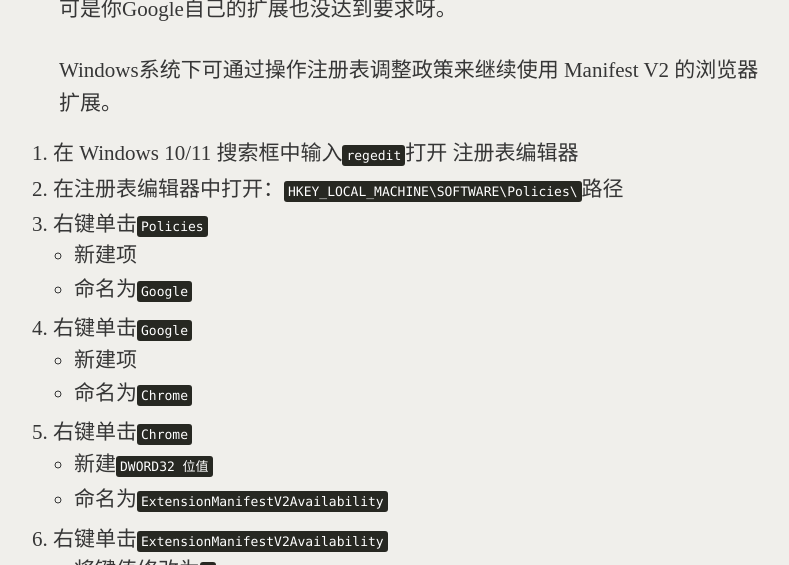
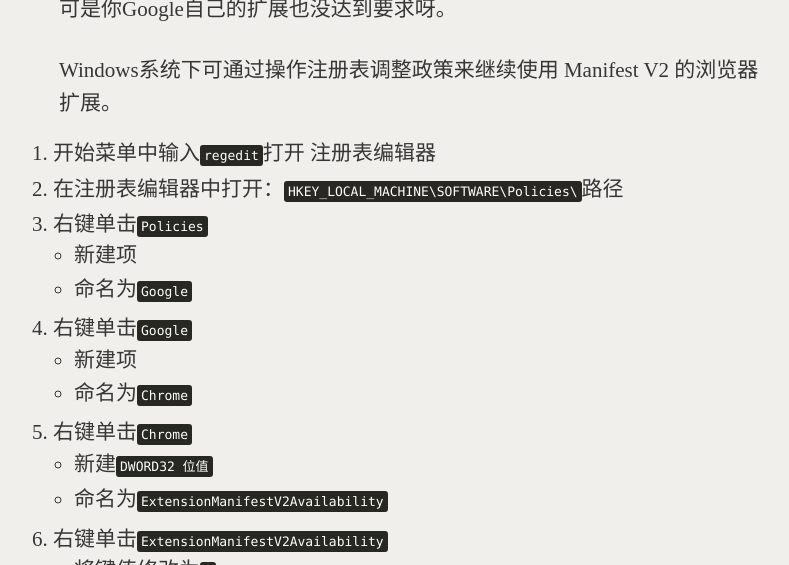
Before and after one commit to xavierskip/xavierskip.github.io, a Jekyll site: the page built from _posts/2025-07-18-google-chrome-manifest-v2.md, in a window 1280 px wide and 900 px high, scrolled down 427 px, cut to the strip 119-684 px from the top of the window. Shown: the whole strip, without its empty margins (227-1016 px from the left). Built offline with Jekyll 4.4.1, drawn with Linux system fonts in a browser that asks for light colours; comment, search, counter and statistics services are not loaded; a style sheet for code colours, icons or effects is not loaded.

Commit message:
change post

```diff
--- a/_posts/2025-07-18-google-chrome-manifest-v2.md
+++ b/_posts/2025-07-18-google-chrome-manifest-v2.md
@@ -14,7 +14,7 @@
 
 Windows系统下可通过操作注册表调整政策来继续使用 Manifest V2 的浏览器扩展。
 
-1. 在 Windows 10/11 搜索框中输入`regedit`打开 注册表编辑器
+1. 开始菜单中输入`regedit`打开 注册表编辑器
 2. 在注册表编辑器中打开：`HKEY_LOCAL_MACHINE\SOFTWARE\Policies\`路径
 3. 右键单击`Policies`
     - 新建项
@@ -26,11 +26,9 @@
     - 新建`DWORD32 位值`
     - 命名为`ExtensionManifestV2Availability`
 6. 右键单击`ExtensionManifestV2Availability`
-    - 将键值修改为`2`
+	- 将键值修改为`2`
     - 左键单击`确定`按钮
-
-![注册表](https://f.xavierskip.com/i/442bbca7fe22f3d232ff770dd3f72d4b18f3a91ad6854078341d25ddd8024181.jpg)
-
+    ![注册表](https://f.xavierskip.com/i/442bbca7fe22f3d232ff770dd3f72d4b18f3a91ad6854078341d25ddd8024181.jpg)
 7. 在 Chrome 中打开`chrome://policy/`
     - 点击 【重新加载政策】按钮
     - 看到 Chrome Policies 项目出现[ExtensionManifestV2Availability](https://chromeenterprise.google/policies/?policy=ExtensionManifestV2Availability "详细了解“ExtensionManifestV2Availability”政策")政策即可。
```
